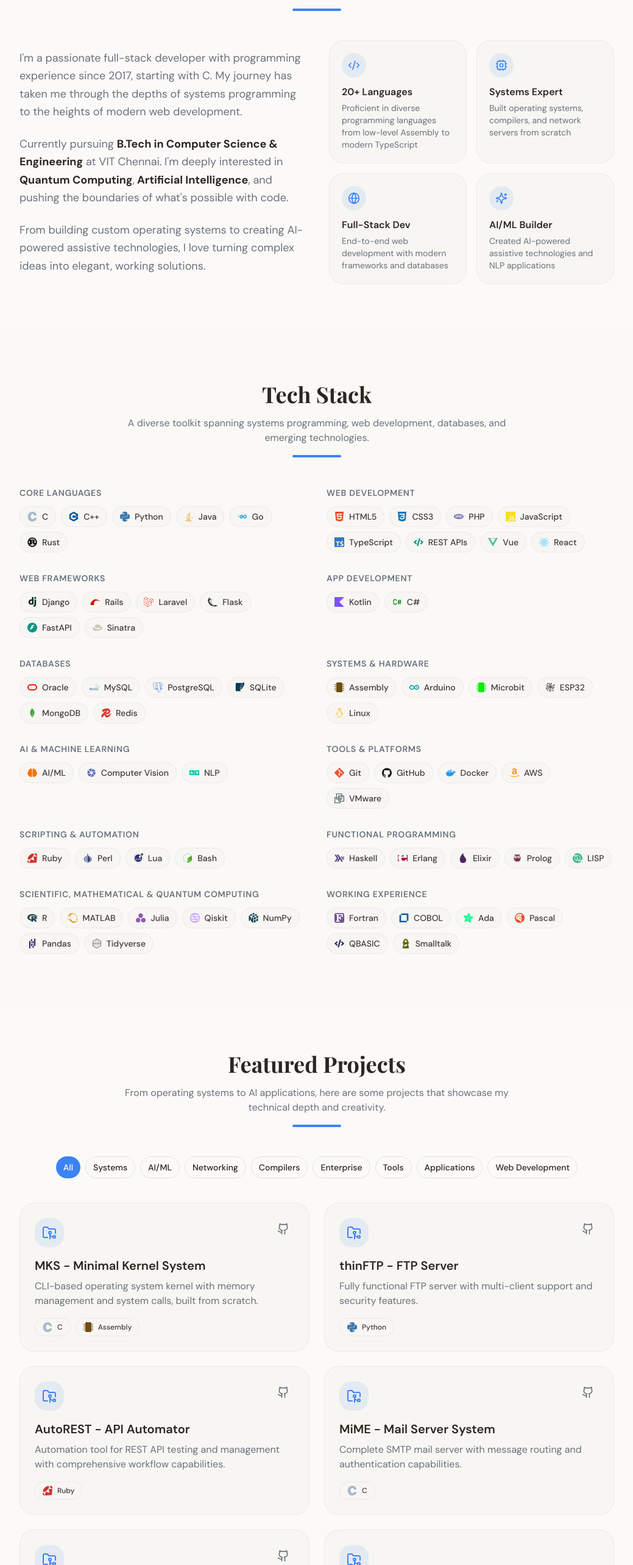
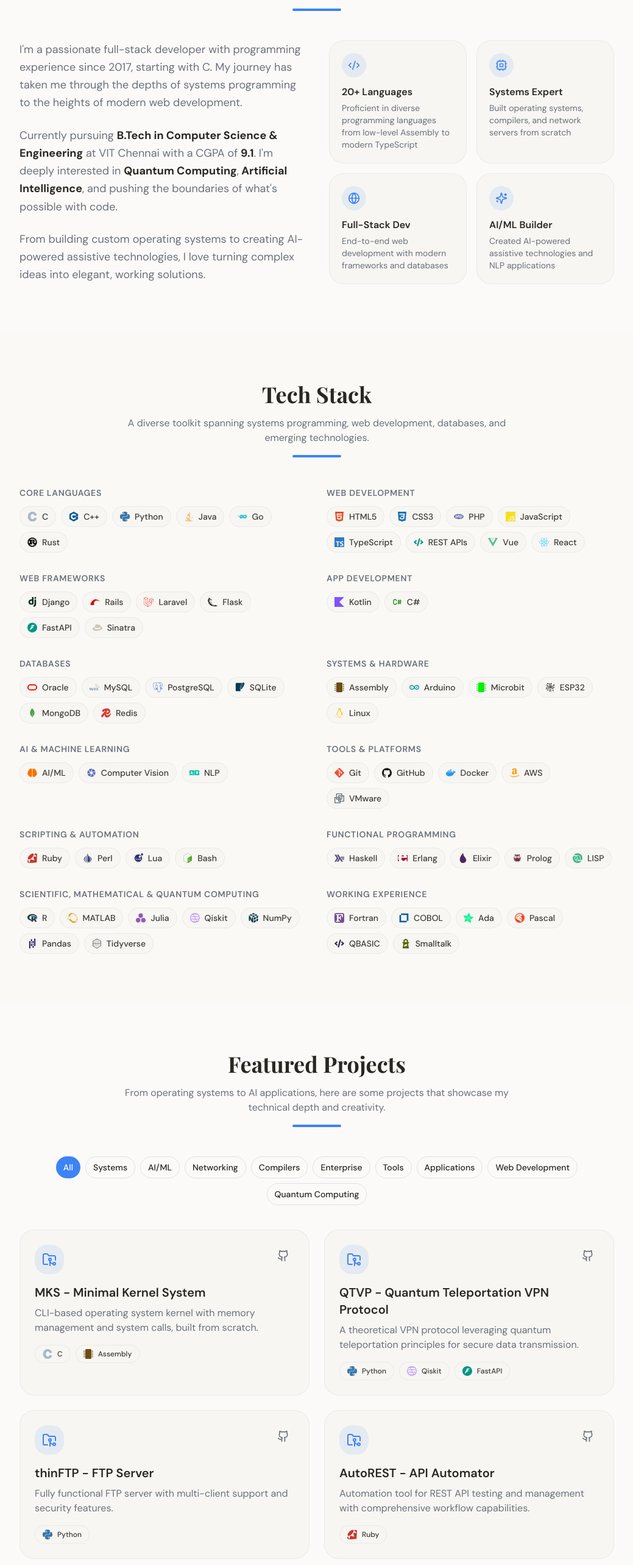
Before and after one commit to harishtpj/devfolio, a React (Vite) app: page / in a window 1280 px wide. Shown: the part 842-3408 px from the top of the page at 61% size, without its empty margins (120-1159 px from the left). Built offline with nearby package versions, Linux system fonts and the light colour scheme; the HTML template or start-up script is replaced by a standard one; a web font is replaced by a local one.

Commit message:
Updated resume

```diff
--- a/src/components/sections/About.tsx
+++ b/src/components/sections/About.tsx
@@ -48,8 +48,8 @@
               </p>
               <p className="text-lg text-muted-foreground leading-relaxed">
                 Currently pursuing <strong className="text-foreground">B.Tech in
-                Computer Science & Engineering</strong> at VIT Chennai. I'm deeply
-                interested in <strong className="text-foreground">Quantum Computing</strong>,
+                Computer Science & Engineering</strong> at VIT Chennai with a CGPA of <strong className="text-foreground">9.1</strong>.
+                I'm deeply interested in <strong className="text-foreground">Quantum Computing</strong>,
                 <strong className="text-foreground"> Artificial Intelligence</strong>, and
                 pushing the boundaries of what's possible with code.
               </p>
--- a/src/components/sections/Certifications.tsx
+++ b/src/components/sections/Certifications.tsx
@@ -3,6 +3,11 @@
 import { Button } from "@/components/ui/button";
 
 const certifications = [
+  {
+    name: "Cisco C++ Essentials",
+    issuer: "Cisco Networking Academy",
+    link: "https://www.credly.com/badges/15423c42-6b27-4fa9-a65f-c178af0a0f4b/"
+  },
   {
     name: "AWS Certified Cloud Practitioner",
     issuer: "Amazon Web Services",
@@ -36,6 +41,11 @@
 ];
 
 const hackathons = [
+  {
+    name: "DecodeX 2025",
+    desc: "A competitive coding event held as part of TechnoVIT '25. Secured a spot in the Top 10.",
+    link: "https://harishtpj.github.io/docs/Certificate_DecodeX.pdf"
+  },
   {
     name: "Bit-n-Build Hackathon 2025",
     desc: "A Statewide Hackathon conducted by FRCRCE in association with GDG",
--- a/src/components/sections/Education.tsx
+++ b/src/components/sections/Education.tsx
@@ -6,14 +6,14 @@
     degree: "B.Tech Computer Science & Engineering",
     institution: "Vellore Institute of Technology, Chennai",
     period: "2025 - Present (First Year)",
-    highlight: "JEE Main: 95.187 percentile",
+    highlight: "CGPA: 9.1/10",
   },
   {
     degree: "CBSE Grade 12",
     institution: "Velammal New-Gen School, Surapet",
     period: "2025",
     highlight: "492/500 • 2 Centums (CS: 100, Chemistry: 100)",
-    details: "Math: 99 | Physics: 98 | English: 95",
+    details: "Math: 99 | Physics: 98 | English: 95 | JEE Mains: 95.187 percentile",
   },
   {
     degree: "CBSE Grade 10",
--- a/src/components/sections/Hero.tsx
+++ b/src/components/sections/Hero.tsx
@@ -5,6 +5,7 @@
 const roles = [
   "Full-Stack Developer",
   "Systems Programmer",
+  "Database Architect",
   "Compiler Engineer",
   "AI Enthusiast",
 ];
--- a/src/components/sections/Projects.tsx
+++ b/src/components/sections/Projects.tsx
@@ -21,6 +21,13 @@
     techs: ["C", "Assembly"],
     github: "https://github.com/harishtpj/MKS",
     category: ["Systems"],
+  },
+  {
+    title: "QTVP - Quantum Teleportation VPN Protocol",
+    description: "A theoretical VPN protocol leveraging quantum teleportation principles for secure data transmission.",
+    techs: ["Python", "Qiskit", "FastAPI"],
+    github: "https://github.com/hecker-go-brrr/QTVP",
+    category: ["Networking", "Quantum Computing"],
   },
   {
     title: "thinFTP - FTP Server",
@@ -170,7 +177,7 @@
   },
 ];
 
-const categories = ["All", "Systems", "AI/ML", "Networking", "Compilers", "Enterprise", "Tools", "Applications", "Web Development"];
+const categories = ["All", "Systems", "AI/ML", "Networking", "Compilers", "Enterprise", "Tools", "Applications", "Web Development", "Quantum Computing"];
 
 export function Projects() {
   const [activeCategory, setActiveCategory] = useState("All");
```
